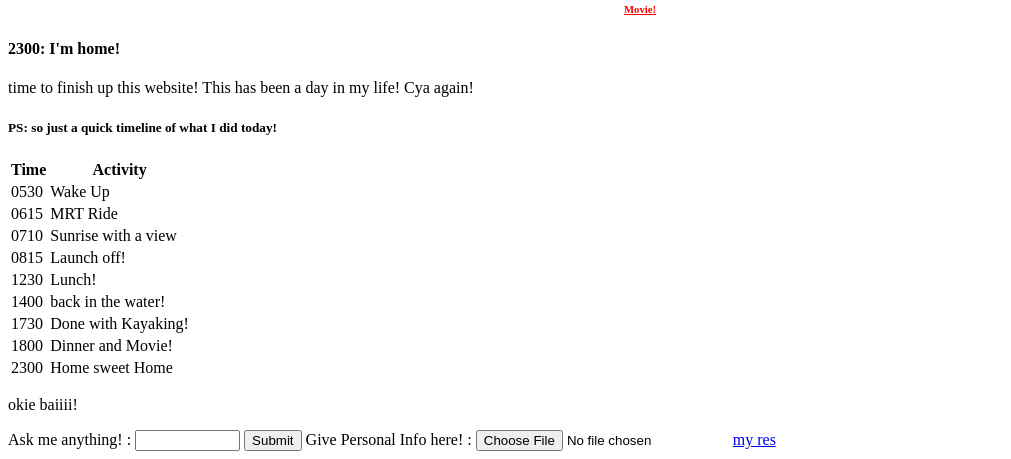
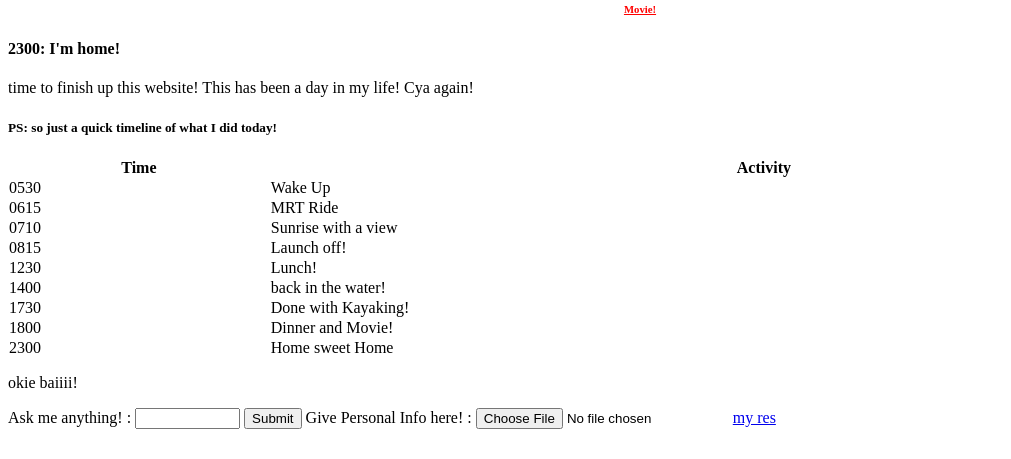
Before and after one commit to coffmeowmeow/coffmeowmeow.github.io, a plain HTML site: page index.html in a window 1280 px wide. Shown: the part 3567-4026 px from the top of the page, without its empty margins (0-1011 px from the left). After the commit the page ends 4004 px from the top, so only its background shows below. Drawn offline with Linux system fonts and the light colour scheme.

Commit message:
Update index.html

```diff
--- a/index.html
+++ b/index.html
@@ -28,6 +28,10 @@
 }
 .small_words {
   text-decoration: underline;
+}
+table {
+  width: 100%;
+  border-collapse: collapse;
 }
 </style>
   <title>Day in a life: Mar Holidays</title>
```
